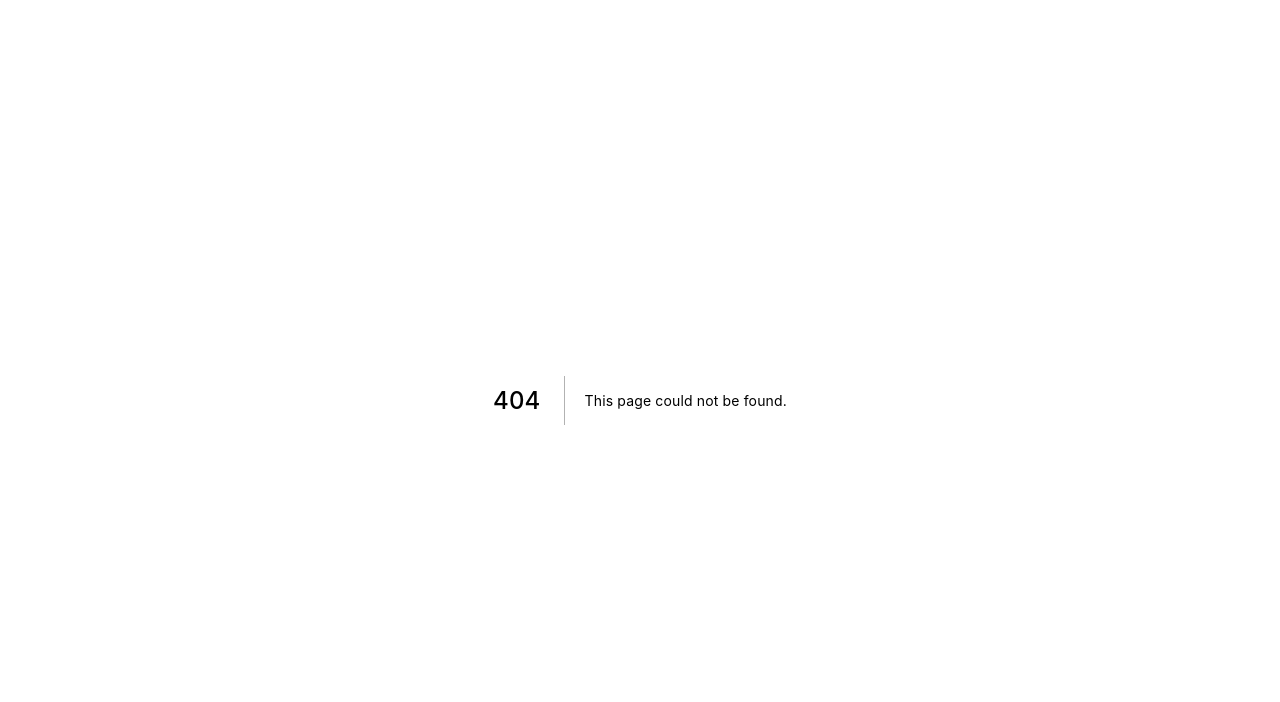
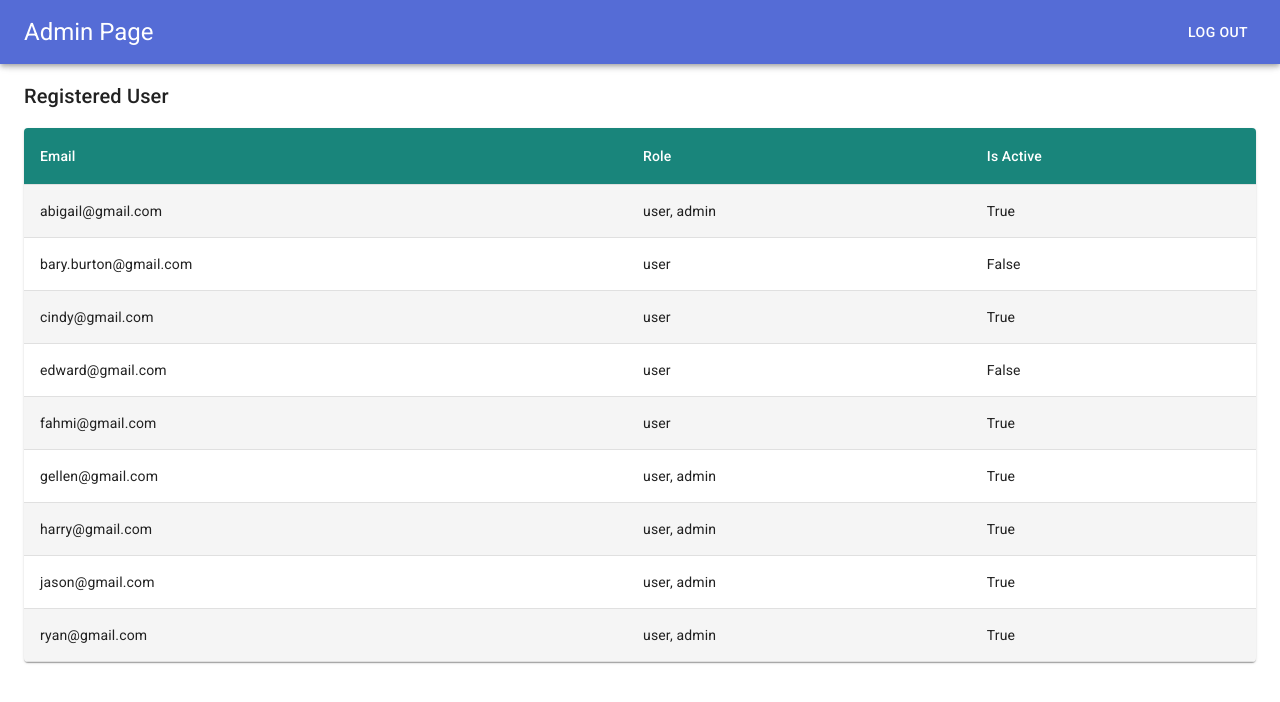
Before and after one commit to harryakbar/mini-project-todo-apps, a Next.js app: page /admin in a window 1280 px wide. Before the commit this address had no page. Shown: the top 702 px of the page. Built offline with nearby package versions, Linux system fonts and the light colour scheme.

Commit message:
Create admin dashboard + api

```diff
--- /dev/null
+++ b/src/pages/admin/index.js
@@ -0,0 +1,127 @@
+import { useState, useEffect } from "react";
+import axios from "axios";
+import Router from "next/router";
+
+import Head from "next/head";
+import { withStyles, makeStyles } from "@material-ui/core/styles";
+import {
+    AppBar,
+    Toolbar,
+    Container,
+    Typography,
+    Button,
+    Table,
+    TableBody,
+    TableCell,
+    TableContainer,
+    TableHead,
+    TableRow,
+    Paper
+} from "@material-ui/core";
+import { baseUrl } from "../../utils/baseUrl";
+
+const StyledTableCell = withStyles((theme) => ({
+    head: {
+        backgroundColor: theme.palette.secondary.main,
+        color: theme.palette.common.white,
+    },
+    body: {
+        fontSize: 14,
+    },
+}))(TableCell);
+
+const StyledTableRow = withStyles((theme) => ({
+    root: {
+        '&:nth-of-type(odd)': {
+            backgroundColor: theme.palette.action.hover,
+        },
+    },
+}))(TableRow);
+
+const useStyles = makeStyles((theme) => ({
+    toolbar: {
+        display: "flex",
+        justifyContent: "space-between",
+    },
+    container: {
+        marginTop: theme.spacing(10),
+    },
+    table: {
+        marginTop: theme.spacing(2),
+    },
+    link: {
+        textDecoration: "none",
+        color: theme.palette.info.main,
+    },
+    errorMessage: {
+        color: theme.palette.error.main,
+        margin: 0,
+    },
+}));
+
+export default function Admin() {
+    const classes = useStyles();
+
+    const [users, setUsers] = useState([]);
+
+    useEffect(() => {
+        axios
+            .get(`${baseUrl}/admin`)
+            .then((res) => {
+                setUsers(res.data.users)
+            })
+            .catch((err) => {
+                console.error(err);
+            });
+    }, [users]);
+
+    return (
+        <>
+            <Head>
+                <title>Admin Page</title>
+                <meta
+                    name="description"
+                    content="Admin Page - Todo App dashboard"
+                />
+                <link rel="icon" href="/favicon.ico" />
+            </Head>
+            <body>
+                <AppBar>
+                    <Toolbar className={classes.toolbar}>
+                        <Typography component="h1" variant="h5">
+                            Admin Page
+                        </Typography>
+                        <Button color="inherit">Log out</Button>
+                    </Toolbar>
+                </AppBar>
+                <Container component="main" className={classes.container}>
+                    <Typography component="h1" variant="h6">
+                        Registered User
+                    </Typography>
+                    <TableContainer component={Paper} className={classes.table}>
+                        <Table >
+                            <TableHead>
+                                <TableRow>
+                                    <StyledTableCell>Email</StyledTableCell>
+                                    <StyledTableCell align="left">Role</StyledTableCell>
+                                    <StyledTableCell align="left">Is Active</StyledTableCell>
+                                </TableRow>
+                            </TableHead>
+                            <TableBody>
+                                {users.map((user) => (
+                                    <StyledTableRow key={user.email}>
+                                        <StyledTableCell component="th" scope="row">
+                                            {user.email}
+                                        </StyledTableCell>
+                                        <StyledTableCell align="left">{user.role}</StyledTableCell>
+                                        <StyledTableCell align="left">{user.isActive}</StyledTableCell>
+                                    </StyledTableRow>
+                                ))}
+                            </TableBody>
+                        </Table>
+                    </TableContainer>
+                </Container>
+            </body>
+        </>
+    )
+}
--- /dev/null
+++ b/src/pages/api/admin.js
@@ -0,0 +1,67 @@
+// Users data
+const users = [
+    {
+        email: "abigail@gmail.com",
+        role: "user, admin",
+        isActive: "True"
+    },
+    {
+        email: "bary.burton@gmail.com",
+        role: "user",
+        isActive: "False"
+    },
+    {
+        email: "cindy@gmail.com",
+        role: "user",
+        isActive: "True"
+    },
+    {
+        email: "edward@gmail.com",
+        role: "user",
+        isActive: "False"
+    },
+    {
+        email: "fahmi@gmail.com",
+        role: "user",
+        isActive: "True"
+    },
+    {
+        email: "gellen@gmail.com",
+        role: "user, admin",
+        isActive: "True"
+    },
+    {
+        email: "harry@gmail.com",
+        role: "user, admin",
+        isActive: "True"
+    },
+    {
+        email: "jason@gmail.com",
+        role: "user, admin",
+        isActive: "True"
+    },
+    {
+        email: "ryan@gmail.com",
+        role: "user, admin",
+        isActive: "True"
+    },
+];
+
+export default function handler(req, res) {
+    switch (req.method) {
+        case "GET":
+            res.status(200).json({
+                users: users
+            });
+            break;
+
+        default:
+            res.status(405).json({
+                code: 405,
+                message: "",
+                error: "Method not allowed!",
+                data: null,
+            });
+            break;
+    }
+}
```
